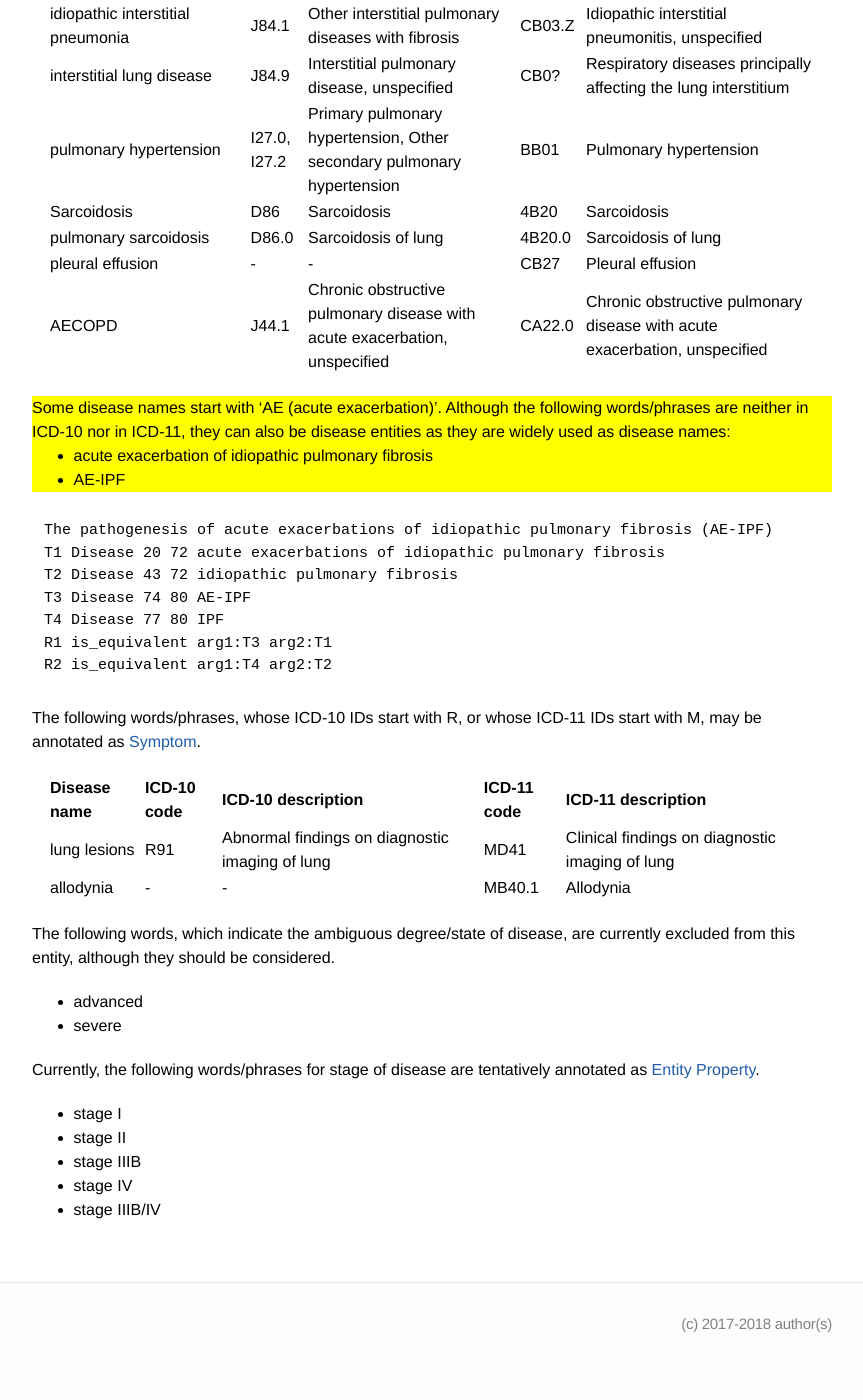
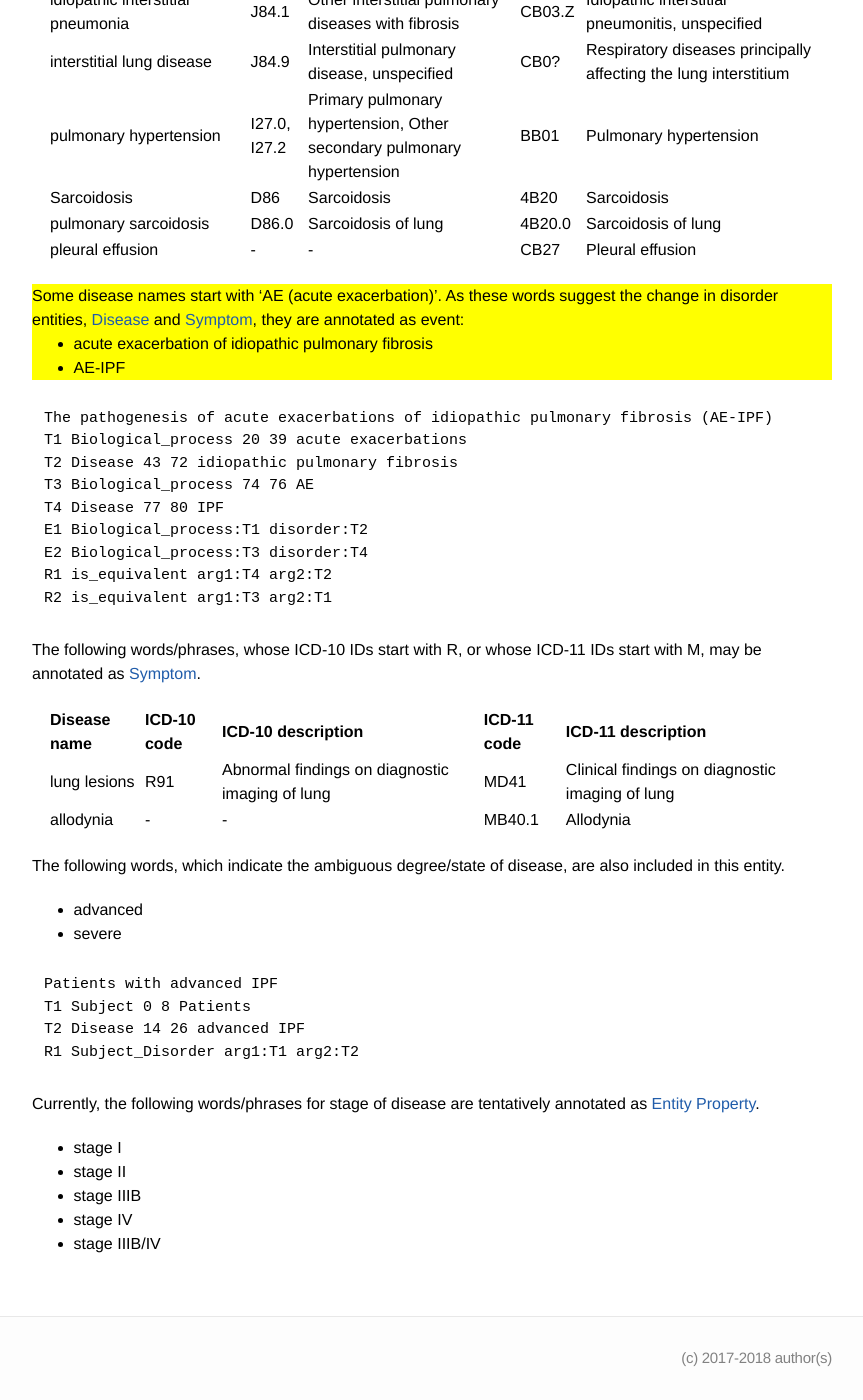
Before and after one commit to ezcatdb/molbiol_lung_corpus-guidelines, a Jekyll site: the page built from _entity/Disease.md, in a window 1280 px wide and 1400 px high, scrolled down 1335 px. Shown: the whole window, without its empty margins (208-1071 px from the left). Built offline with Jekyll 4.4.1, drawn with Linux system fonts in a browser that asks for light colours; before the commit the page ends 2700 px from its top, so only the background shows below that; some of the changed text lies outside the part shown.

Commit message:
corrected sample sentences in Disease.md for molecular biology

```diff
--- a/_entity/Disease.md
+++ b/_entity/Disease.md
@@ -52,13 +48,12 @@ The following words/phrases should be annotated as 'Disease'.
 | Sarcoidosis | D86 | Sarcoidosis | 4B20 | Sarcoidosis |
 | pulmonary sarcoidosis | D86.0 | Sarcoidosis of lung | 4B20.0 | Sarcoidosis of lung |
 | pleural effusion | - | - | CB27 | Pleural effusion |
-| AECOPD | J44.1 | Chronic obstructive pulmonary disease with acute exacerbation, unspecified | CA22.0 | Chronic obstructive pulmonary disease with acute exacerbation, unspecified  |
 
 
 </div>
 
 <div style="background-color: yellow" markdown="1">
-Some disease names start with 'AE (acute exacerbation)'. Although the following words/phrases are neither in ICD-10 nor in ICD-11, they can also be disease entities as they are widely used as disease names:
+Some disease names start with 'AE (acute exacerbation)'. As these words suggest the change in disorder entities, [Disease]() and [Symptom](), they are annotated as event:
 - acute exacerbation of idiopathic pulmonary fibrosis
 - AE-IPF
 
@@ -66,12 +61,14 @@ Some disease names start with 'AE (acute exacerbation)'. Although the following
 
 ~~~ ann
 The pathogenesis of acute exacerbations of idiopathic pulmonary fibrosis (AE-IPF)
-T1 Disease 20 72 acute exacerbations of idiopathic pulmonary fibrosis
+T1 Biological_process 20 39 acute exacerbations
 T2 Disease 43 72 idiopathic pulmonary fibrosis
-T3 Disease 74 80 AE-IPF
+T3 Biological_process 74 76 AE
 T4 Disease 77 80 IPF
-R1 is_equivalent arg1:T3 arg2:T1
-R2 is_equivalent arg1:T4 arg2:T2
+E1 Biological_process:T1 disorder:T2
+E2 Biological_process:T3 disorder:T4
+R1 is_equivalent arg1:T4 arg2:T2
+R2 is_equivalent arg1:T3 arg2:T1
 ~~~
 
 
@@ -85,9 +82,16 @@ The following words/phrases, whose ICD-10 IDs start with R, or whose ICD-11 IDs
 
 </div>
 
-The following words, which indicate the ambiguous degree/state of disease, are currently excluded from this entity, although they should be considered.
+The following words, which indicate the ambiguous degree/state of disease, are also included in this entity.
 - advanced
 - severe
+
+~~~ ann
+Patients with advanced IPF
+T1 Subject 0 8 Patients
+T2 Disease 14 26 advanced IPF
+R1 Subject_Disorder arg1:T1 arg2:T2
+~~~
 
 Currently, the following words/phrases for stage of disease are tentatively annotated as [Entity Property]().
 - stage I
```
Also changed, not shown: other parts of _entity/Disease.md (+1 -5 lines).
